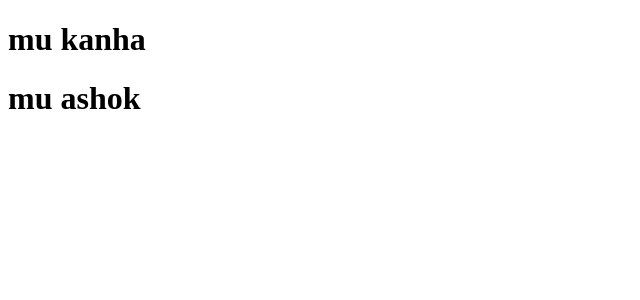
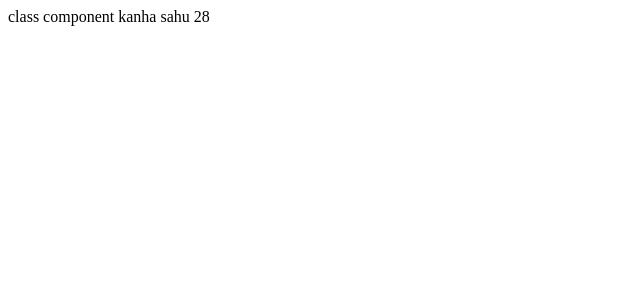
Before and after one commit to s-k-sahu/react-classes, a React (Create React App) app: page / in a window 1280 px wide. Shown: the top 300 px of the page, without its empty margins (0-640 px from the left). Built offline with nearby package versions, Linux system fonts and the light colour scheme.

Commit message:
state in cc

```diff
--- /dev/null
+++ b/src/01_components/01.functionalComponent.jsx
@@ -0,0 +1,22 @@
+//arrow function
+// const FC = () => {
+//   return <div>i am functional component</div>;
+// };
+
+// export default FC;
+
+
+// function expression
+// const FC1 = function() {
+//   return <div>i am functional component</div>;
+// };
+
+// export default FC1;
+
+// regular function
+function FC(){
+    return (
+        <div> i am functional component</div>
+    )
+}
+export default FC
--- /dev/null
+++ b/src/01_components/02.classComponent.jsx
@@ -0,0 +1,9 @@
+import React from "react";
+
+export default class ClassComponent extends React.Component {
+  render() {
+    return <div>i am class component</div>;
+  }
+}
+
+// export default ClassComponent
--- a/src/01_components/index.js
+++ b/src/01_components/index.js
@@ -1,6 +1,7 @@
 export { default as ModuleDefault } from "./DefaultModule";
 export { default as ModuleNamed } from "./NamedModule";
-
+export { default as FunctionalComponent } from "./01.functionalComponent";
+export { default as ClassComponent } from "./02.classComponent";
 // import ModuleDefault from "./DefaultModule";
 // import NamedModule from "./NamedModule";
 
--- /dev/null
+++ b/src/02_state_n_props/01.stateInClassComponent.jsx
@@ -0,0 +1,20 @@
+import React, { Component } from "react";
+
+class StateCC extends Component {
+  constructor() {
+    super();
+    this.state = {
+      name: "kanha sahu",
+      age: 28,
+    };
+  }
+  render() {
+    return (
+      <div>
+        class component {this.state.name} {this.state.age}
+      </div>
+    );
+  }
+}
+
+export default StateCC;
--- /dev/null
+++ b/src/02_state_n_props/index.js
@@ -0,0 +1 @@
+export { default as StateinClassComp } from "./01.stateInClassComponent";
--- a/src/App.js
+++ b/src/App.js
@@ -1,12 +1,22 @@
-import { ModuleDefault, ModuleNamed } from "./01_components";
+import {
+  ModuleDefault,
+  ModuleNamed,
+  ClassComponent,
+  FunctionalComponent,
+} from "./01_components";
+
+import { StateinClassComp } from "./02_state_n_props";
 
 // import {ModuleDefault,NamedModule} from './01_components'
 
 function App() {
   return (
     <div>
-      <ModuleDefault />
+      {/* <ModuleDefault />
       <ModuleNamed />
+      <FunctionalComponent />
+      <ClassComponent /> */}
+      <StateinClassComp />
     </div>
   );
 }
```
